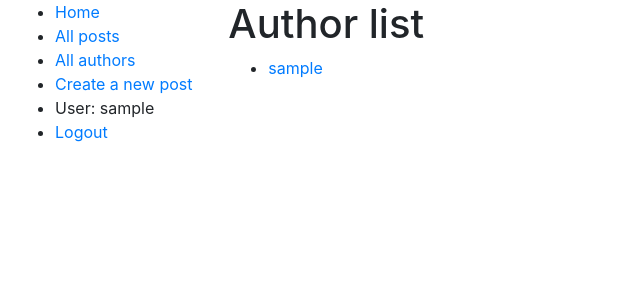
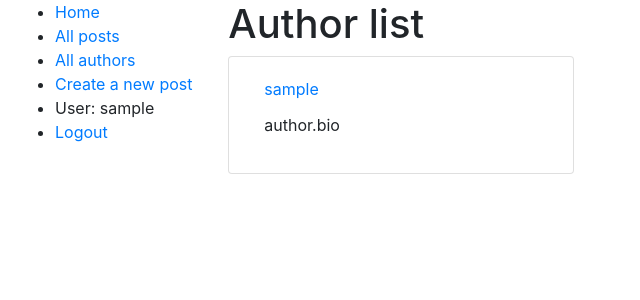
Before and after one commit to Ari6/django-mini-blog, a Django app: page /blog/bloggers/ in a window 1280 px wide. Shown: the top 300 px of the page, without its empty margins (0-640 px from the left). Run offline with Django 3.2, Linux system fonts and the light colour scheme; the visitor is signed in with stand-in values (Sample User, id 1); data comes from the database, SQL or seed files in the repository; some libraries are stand-ins or nearby versions.

```diff
--- a/blog/templates/blog/author_list.html
+++ b/blog/templates/blog/author_list.html
@@ -3,11 +3,26 @@
 {% block content %}
 	<h1>Author list</h1>
 	{% if  authors %}
-		<ul>
+		<div class="container-fluid">
 			{% for author in authors %}
-				<li> <a href="{{ author.get_absolute_url }}"> {{ author.username }}</a></li>
+				{% if forloop.counter0|divisibleby:'3' %}
+					<div class="row">
+				{% endif %}
+				<div class="card col-sm-4">
+					<div class="card-body">
+						<div class="card-title">
+							<a href="{{ author.get_absolute_url }}"> {{ author.username }}</a>
+						</div>
+						<div class="card-text">
+							<p>author.bio</p>
+						</div>
+					</div>
+				</div>
+				{% if forloop.counter0|divisibleby:'2' and forloop.counter0 != 0 %}
+					</div>
+				{% endif %}
 			{% endfor %}
-		</ul>
+		</div>
 	{% else %}
 		<p> There is no author. </p>
 	{% endif %}
--- a/blog/templates/blog/post_detail.html
+++ b/blog/templates/blog/post_detail.html
@@ -25,7 +25,7 @@
 	{% else %}
 		<p>There is no comment.</p>
 	{% endif %}
-		<p><a href="{% url 'comment-create' object.pk%}"> Post a comment </a></p>
+		<p><a href="{% url 'comment-create' object.pk %}"> Post a comment </a></p>
 {% else %}
 	<p> The post does not exist.
 {% endif %}
--- a/blog/templates/blog/post_form.html
+++ b/blog/templates/blog/post_form.html
@@ -1,6 +1,6 @@
 {% extends "base.html" %}
 {% block content %}
-<form action"" method="POST">
+<form action="" method="POST">
 	{% csrf_token %}
 	<table>
 		{{ form.as_table }}
--- a/blog/templates/index.html
+++ b/blog/templates/index.html
@@ -4,13 +4,13 @@
 	<h1>Mini Blog Index</h1>
 	<p>Welcome to mini blog, a website developed by <em>Ari</em>!</p>
 	{% if posts %}
-	<div class="container-fluid">
 		<p> New posts: </p>
+		<div class="container-fluid">
 		{% for post in posts %}
 		{% if forloop.counter0|divisibleby:"3" %}
 			<div class="row">
 		{% endif %}
-			<div class="card col-sm">
+			<div class="card col-sm-4">
 				<div class="card-body">
 					<h3 class="card-title">
 				  		<a href="{{ post.get_absolute_url }}">{{ post.title }}</a>
@@ -23,6 +23,6 @@
 			</div>
 		{% endif %}
 		{% endfor %}
-	</div>
+		</div>
 {% endif %}
 {% endblock %}
--- a/blog/views.py
+++ b/blog/views.py
@@ -68,14 +68,9 @@ class PostCreateView(LoginRequiredMixin, CreateView):
         return super().form_valid(form)
 
 
-class CommentCreateView(CreateView):
+class CommentCreateView(LoginRequiredMixin, CreateView):
     model = Comment
     fields = ['title', 'comment']
-
-    #def get_context_data(self, **kwargs):
-    #    self.extra_context = super(CommentCreateView, self).get_context_data(**kwargs)
-    #    self.extra_context['post'] = get_object_or_404(Post, id=self.kwargs['pk'])
-    #    return self.extra_context
 
     def form_valid(self, form):
         form.instance.author = self.request.user
```
Also changed, not shown: blog/templates/blog/comment_form.html (+7 -2 lines), blog/templates/blog/post-list.html (+15 -4 lines).
